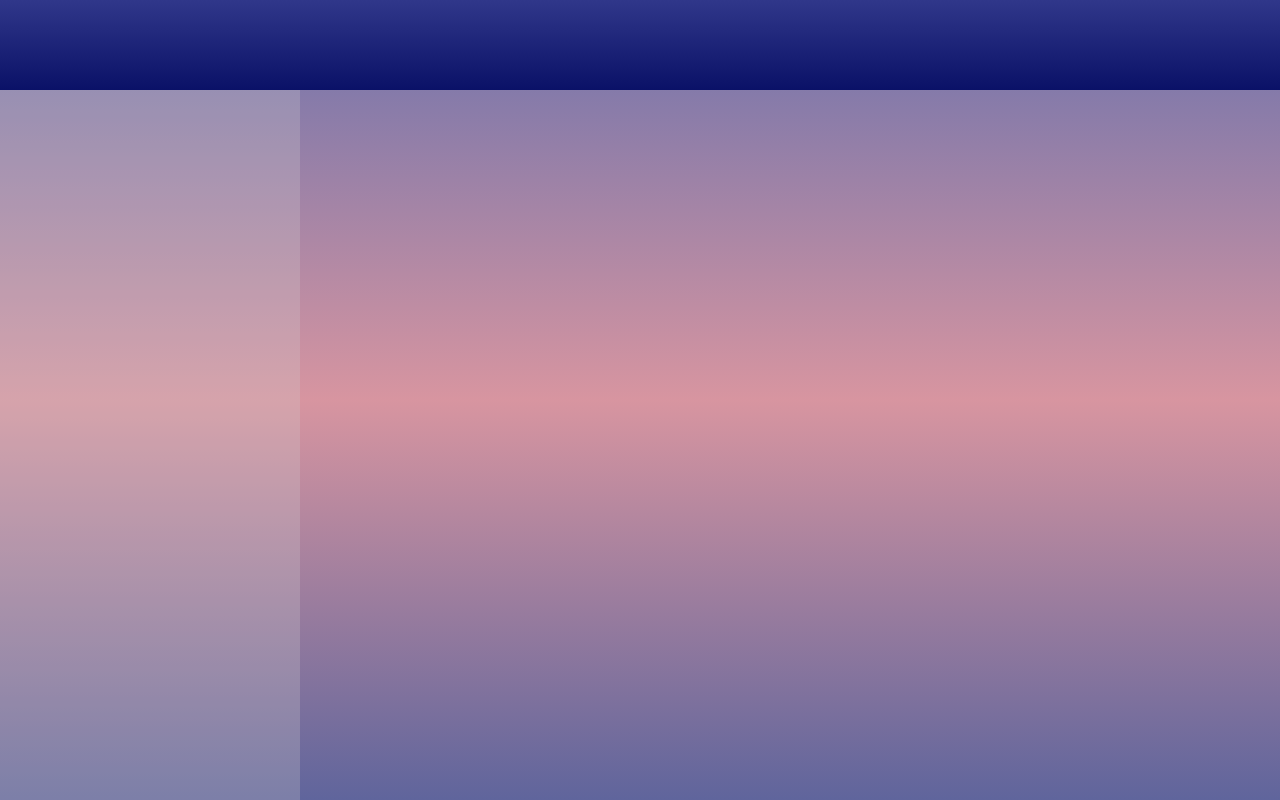
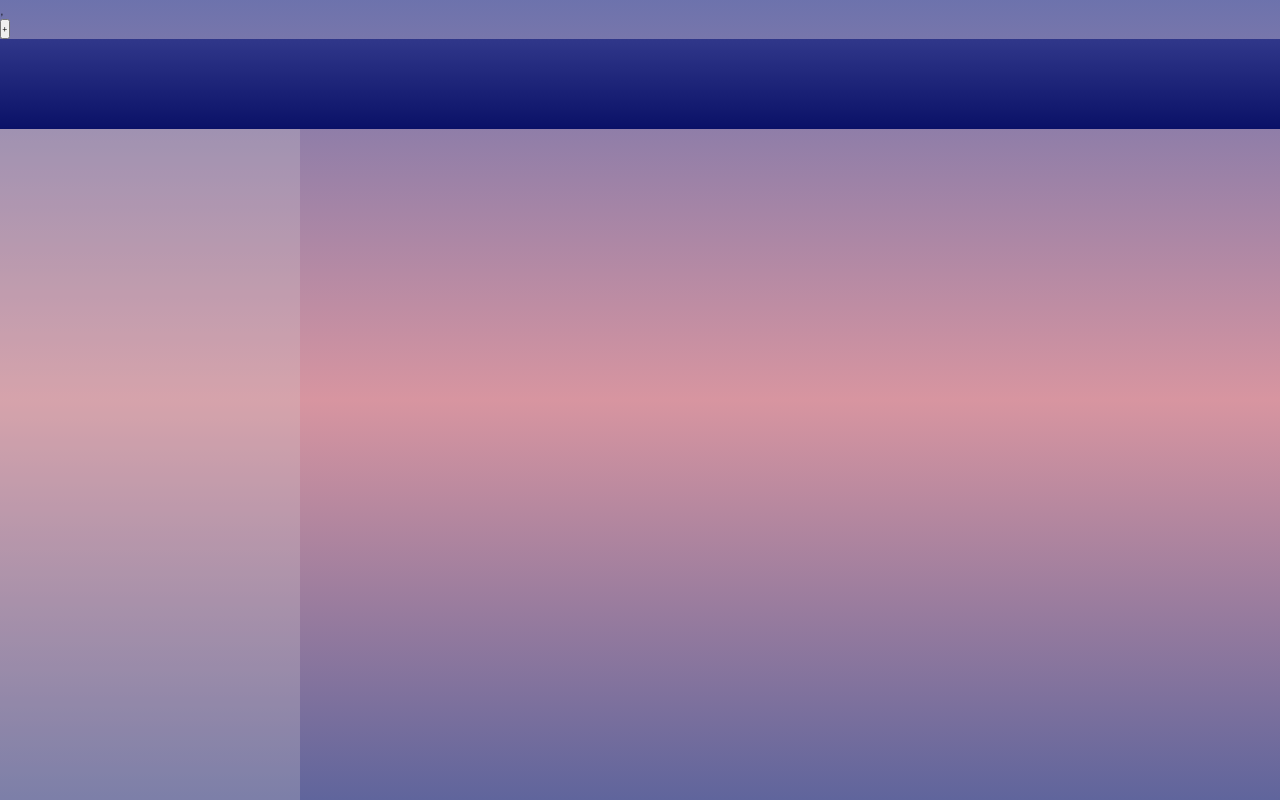
Before and after one commit to BrunoBorgert/Projeto, a plain HTML site: page main.html in a window 1280 px wide. Drawn offline with Linux system fonts and the light colour scheme.

Commit message:
Update main.html
alterações

```diff
--- a/main.html
+++ b/main.html
@@ -7,7 +7,12 @@
     <link rel="stylesheet" href="style.css">
     <title>Principal</title>
 </head>
-<body>
+<body class="main">,
+
+    <div class="menuadd">
+        <button>+</button>
+    </div>
+
     <div class="topbar"></div>
     <div class="sidebar"></div>
     <div class="infos"></div>
```
